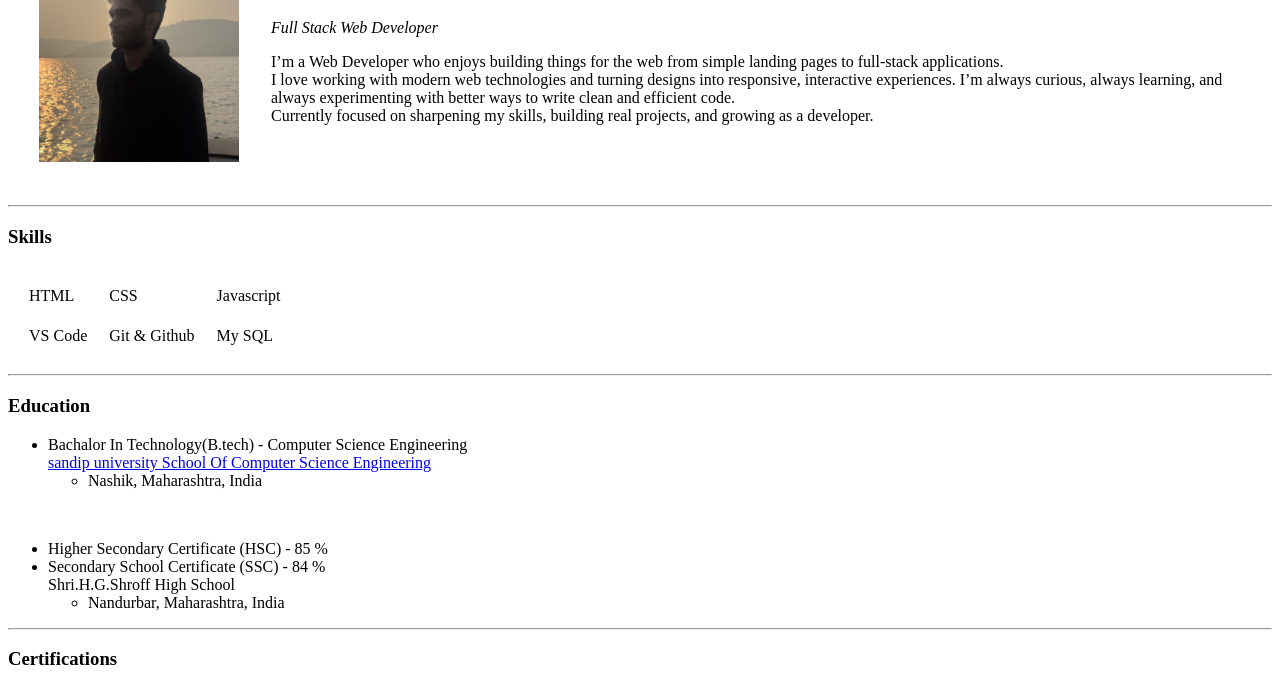
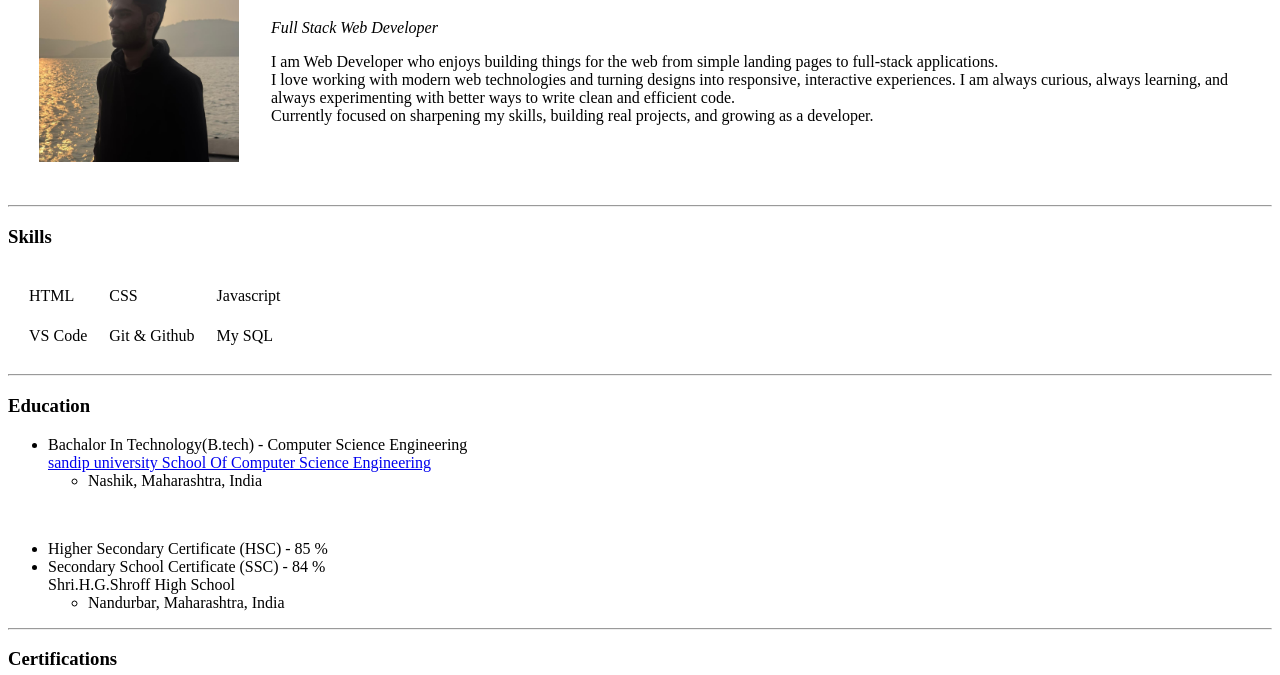
Before and after one commit to Darshan-patil-tech/HTML-Resume, a plain HTML site: page index.html in a window 1280 px wide. Shown: the part 125-800 px from the top of the page. Drawn offline with Linux system fonts and the light colour scheme.

Commit message:
Update index.html

```diff
--- a/index.html
+++ b/index.html
@@ -13,8 +13,8 @@
             <td>
             <h1>Darshan Patil</h1>
             <em>Full Stack Web Developer</em>
-            <p>I’m a Web Developer who enjoys building things for the web from simple landing pages to full-stack applications.
-                <br>I love working with modern web technologies and turning designs into responsive, interactive experiences. I’m always curious, always learning, and always experimenting with better ways to write clean and efficient code.
+            <p>I am Web Developer who enjoys building things for the web from simple landing pages to full-stack applications.
+                <br>I love working with modern web technologies and turning designs into responsive, interactive experiences. I am always curious, always learning, and always experimenting with better ways to write clean and efficient code.
                 <br>Currently focused on sharpening my skills, building real projects, and growing as a developer.</p>
             </td>
         </table>
@@ -65,4 +65,5 @@
         <hr>
         <a href="./contact.html">Contact Me</a>
         </body>
+
 </html>
```
